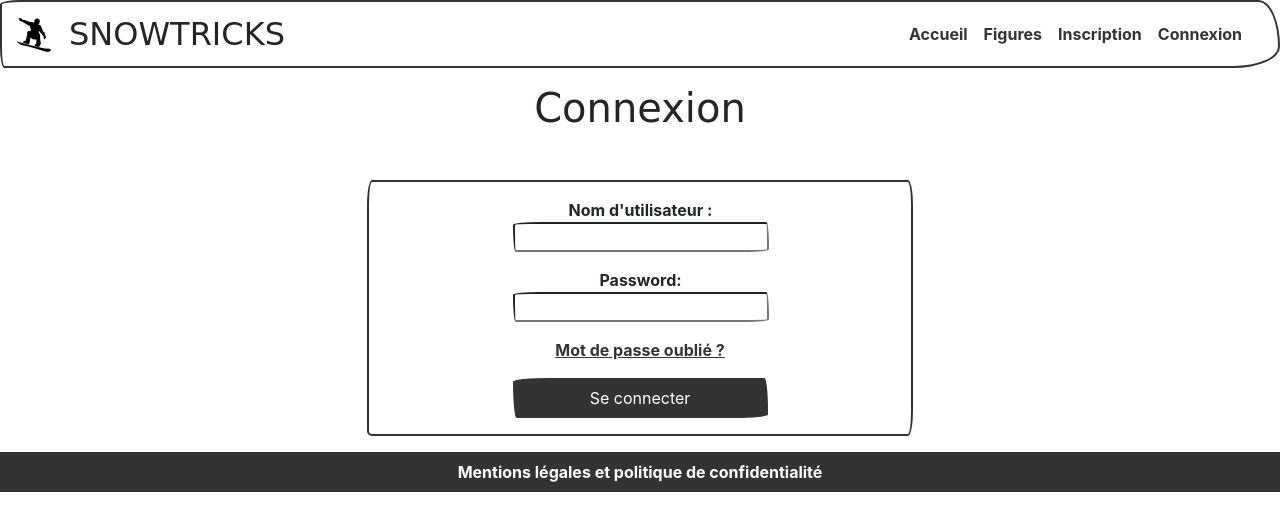
After one commit to armandselbmann/P6-SNOWTRICKS, a Symfony app: template templates/login/login.html.twig in a window 1280 px wide. The commit adds this page. Shown: the top 531 px of the page. Run offline with Twig, Linux system fonts and the light colour scheme; the template is opened without the code that fills it, so the values that code supplies are empty; some libraries are stand-ins or nearby versions; some web fonts are replaced.

Commit message:
Create connection form #10

```diff
--- a/config/routes.yaml
+++ b/config/routes.yaml
@@ -1,3 +1,7 @@
 controllers:
     resource: ../src/Controller/
     type: attribute
+
+logout:
+    path: /logout
+    methods: GET
--- a/templates/base.html.twig
+++ b/templates/base.html.twig
@@ -30,12 +30,20 @@
                         <li class="nav-item">
                             <a class="nav-link" href="{{ path('homepage') }}#tricks">Figures</a>
                         </li>
-                        <li class="nav-item">
-                            <a class="nav-link" href="{{ path('registration') }}">Inscription</a>
-                        </li>
-                        <li class="nav-item">
-                            <a class="nav-link" href="/connection">Connexion</a>
-                        </li>
+
+                        {% if is_granted('IS_AUTHENTICATED_REMEMBERED') %}
+                            <li class="nav-item">
+                                <a class="nav-link" href="{{ path('logout') }}">Déconnexion</a>
+                            </li>
+                        {% else %}
+                            <li class="nav-item">
+                                <a class="nav-link" href="{{ path('registration') }}">Inscription</a>
+                            </li>
+                            <li class="nav-item">
+                                <a class="nav-link" href="{{ path('login') }}">Connexion</a>
+                            </li>
+                        {% endif %}
+
                     </ul>
                 </div>
             </div>
--- /dev/null
+++ b/templates/login/login.html.twig
@@ -0,0 +1,40 @@
+{% extends 'base.html.twig' %}
+{% block title %}Connexion{% endblock %}
+
+{% block body %}
+
+    <!-- Login form -->
+    <div class="container vh-85">
+        <div class="row justify-content-center">
+            <div class="col-6">
+                <h1 class="mt-3 mb-5 text-center">Connexion</h1>
+
+                <form action="{{ path('login') }}" method="post" class="card p-3">
+                    {% if error %}
+                    <div class="mb-3 d-grid col-6 mx-auto text-center">
+                        <div class="alert alert-danger text-center" role="alert">{{ error.messageKey|trans(error.messageData, 'security') }}</div>
+                    </div>
+                    {% endif %}
+
+                    <div class="mb-3 d-grid col-6 mx-auto text-center">
+                        <label for="username">Nom d'utilisateur :</label>
+                        <input type="text" id="username" name="_username" value="{{ last_username }}"/>
+                    </div>
+                    <div class="mb-3 d-grid col-6 mx-auto text-center">
+                        <label for="password">Password:</label>
+                        <input type="password" id="password" name="_password"/>
+                    </div>
+                    <div class="mb-3 d-grid col-6 mx-auto text-center">
+                        <a href="#">Mot de passe oublié ?</a>
+                    </div>
+                    <input type="hidden" name="_target_path" value="{{ path('homepage') }}"/>
+                    <input type="hidden" name="_csrf_token" value="{{ csrf_token('authenticate') }}">
+                    <div class="d-grid col-6 mx-auto">
+                        <button type="submit" class="btn btn-primary">Se connecter</button>
+                    </div>
+                </form>
+            </div>
+        </div>
+    </div>
+
+{% endblock %}
```
Also changed, not shown: migrations/Version20220822092911.php (added, +31 -0 lines), src/Controller/LoginController.php (added, +26 -0 lines), src/Entity/User.php (+38 -1 lines), 2 other files.
